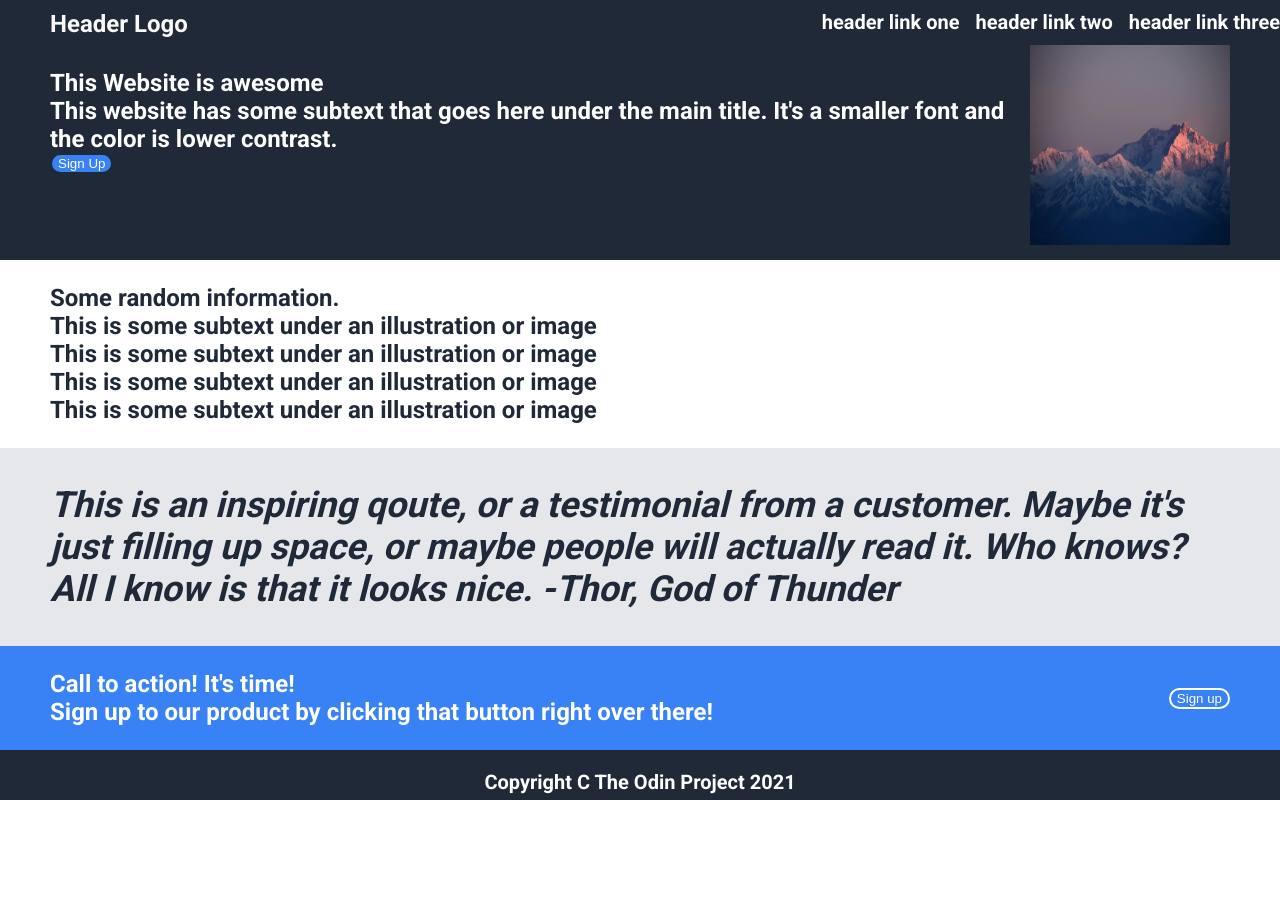
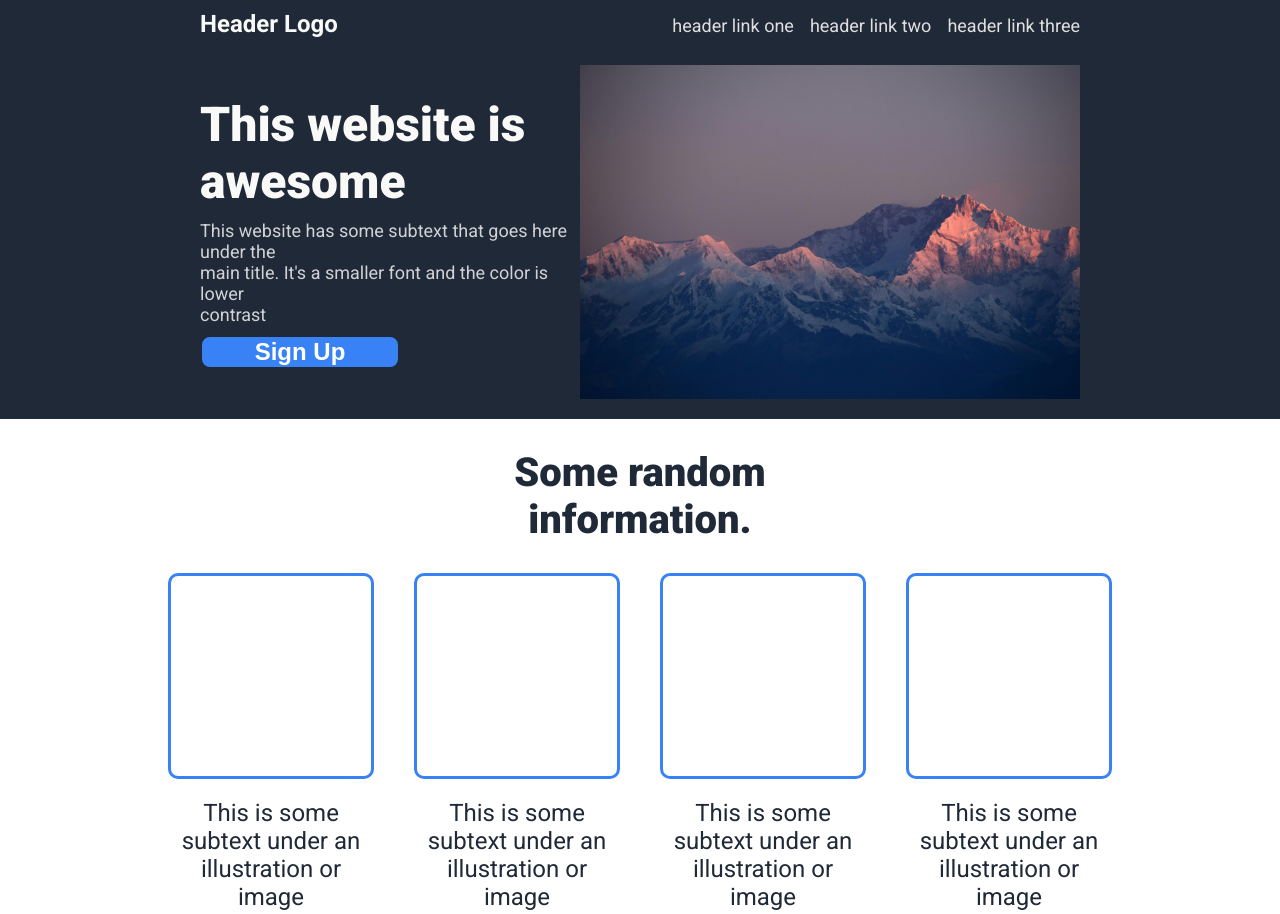
Before and after one commit to garfprimeau/Landing-Page, a plain HTML site: page pages/index.html in a window 1280 px wide. Shown: the top 914 px of the page. Before the commit the page ends 800 px from the top, so only its background shows below. Drawn offline with Linux system fonts and the light colour scheme.

Commit message:
Finish header, hero text and information portion of page, change font to roboto

```diff
--- a/pages/index.html
+++ b/pages/index.html
@@ -6,37 +6,47 @@
     <link rel="stylesheet" href="styles.css">
     <link rel="preconnect" href="https://fonts.googleapis.com">
     <link rel="preconnect" href="https://fonts.gstatic.com" crossorigin>
-    <link href="https://fonts.googleapis.com/css2?family=Roboto:wght@700&display=swap" rel="stylesheet">
+    <link href="https://fonts.googleapis.com/css2?family=Roboto:ital,wght@0,100;0,300;0,400;0,500;0,700;0,900;1,100;1,300;1,400;1,500;1,700;1,900&display=swap" rel="stylesheet">
+
 </head>
 
 <body>
 <div class="container">
     <div class="header">
         <div class="logo">Header Logo</div>
-
+        <div>
             <ul>
                 <li><a href="">header link one</a></li>
                 <li><a href="">header link two</a></li>
                 <li><a href="">header link three</a></li>
-    </ul> </div>
+            </ul>
+        </div>
+    </div>
     <div class="overview">
-        <div class="text">
-    <p>This Website is awesome<br>
-        This website has some subtext that goes here under the main title. It's a smaller font and the color is lower contrast.<br>
-        <button>Sign Up</button></div>
-        <div>
+        <div class="left">
+            <div class="hero">This website is<br> awesome</div>
+            <div class="overview-text">This website has some subtext that goes here under the<br> main title. It's a smaller font and the color is lower<br> contrast</div>
+            <button>Sign Up</button>
+        </div>
+        <div class="right">
         <img class="mountain" src="../pages/images/pexels-joyston-judah-933054.jpg" alt="a mountain"></div>
     </div>
-    <div class="cards">
-    <p>Some random information. <br>
-        This is some subtext under an illustration or image <br>
-        This is some subtext under an illustration or image <br>
-        This is some subtext under an illustration or image <br>
-        This is some subtext under an illustration or image </p>
+    <div class="information">
+        <div id="infoheader">Some random information.</div>
+        <div class="box-container">
+          <div class="card"> <div class="box"></div> This is some subtext under an illustration or image </div>
+          <div class="card"> <div class="box"></div> This is some subtext under an illustration or image </div>
+          <div class="card"> <div class="box"></div> This is some subtext under an illustration or image </div>
+          <div class="card"> <div class="box"></div> This is some subtext under an illustration or image </div>
         </div>
-
+    </div>
     <div class="qoute">
-    <P>This is an inspiring qoute, or a testimonial from a customer. Maybe it's just filling up space, or maybe people will actually read it. Who knows? All I know is that it looks nice. -Thor, God of Thunder</P>
+        <div><div>
+            This is an inspiring qoute, or a testimonial from a <br>
+            customer. Maybe it's just filling up space, or maybe <br>
+            people will actually read it. Who knows? All I know <br>
+            is that it looks nice.</div>
+        <div class="sig">-Thor, God of Thunder </div></div>
     </div>
     <div class="action">
         <p>Call to action! It's time! <br>
--- a/pages/styles.css
+++ b/pages/styles.css
@@ -3,11 +3,10 @@ html, body {
     padding: 0;
 }
 
+
 body {
     color: white;
     font-family: 'Roboto', sans-serif;
-    font-size: 24px;
-    font-weight: 900;
     display:flex;
     flex-direction: column;
     flex: 1;
@@ -24,6 +23,7 @@ button {
     background-color: #3882f6;
     color: white;
     display: flex;
+
 }
 
 ul {
@@ -31,33 +31,44 @@ ul {
     margin: 0;
     display:flex;
     gap: 16px;
-    font-size: 20px;
 }
 
 li {
     list-style-type: none;
+    font-size: 24px;
+    color:#E5E7EB;
+
 }
 
 a {
     text-decoration: none;
     color: white;
+    font-size: 18px;
+    filter: contrast(75%);
+}
+
+.logo {
+    font-size: 24px;
+    font-weight: 700;
+    color: #f9faf8;
 }
 
 .header {
     background-color: #1F2937;
-    font-size: 24px;
-    color: #f9faf8;
     display: flex;
     justify-content: space-between;
     padding-top: 10px;
     padding-bottom: 10px;
-    padding-left: 50px;
+    padding-left: 200px;
+    padding-right: 200px;
     height: 25px;
 }
 
 .mountain {
-    height:200px;
-    width: 200px;
+    width: 500px;
+    display: flex;
+    flex: 1;
+
 }
 
 
@@ -65,28 +76,107 @@ a {
     display: flex;
     flex: 1;
     background-color: #1F2937;
-    padding: 0 50px;
+    padding: 20px 200px;
+
+}
+
+.left {
+    display: flex;
+    flex:1;
+    flex-direction: column;
+    justify-content: center;
+    gap: 10px;
+}
+
+.right {
+    display:flex;
+    flex:1;
+
+
+}
+.overview-text {
+    font-size: 18px;
+    color: #E5E7EB;
+    filter: contrast(80%);
+}
+
+.hero {
+    font-size: 48px;
+    font-weight: 900;
+    color: #F9FAF8;
+    text-wrap: wrap;
 }
 
 .overview button {
+    font-size: 24px;
+    font-weight: 700;
     border: 2px solid #1F2937;
-    border-radius: 25px;
+    border-radius: 10px;
+    display: flex;
+    justify-content: center;
+    width: 200px;
+    height: auto;
+
 }
-.cards {
+.information {
     display: flex;
+    flex-direction: column;
+    align-items: center;
     background-color: white;
     color:#1F2937;
-    padding: 0 50px;
+    padding: 0 400px;
+    margin-bottom: 100px;
 }
 
+#infoheader {
+    font-weight: 900;
+    display: flex;
+    font-size: 40px;
+    text-align: center;
+    text-wrap: none;
+    padding: 30px;
+}
+
+.box-container {
+    display: flex;
+    flex:1;
+    flex-direction: row;
+    gap: 40px;
+}
+
+.card {
+    font-size: 24px;
+    text-align: center;
+}
+
+.box {
+    border: 3px solid #3882f6;
+    padding:100px;
+    border-radius: 10px;
+    display: flex;
+    flex-grow: 0;
+    margin-bottom: 20px;
+}
 .qoute {
     display: flex;
+    justify-content: center;
+    align-items: center;
+    flex-direction: column;
     background-color: #E5E7EB;
     font-size: 36px;
     font-style: italic;
     font-weight: 300;
     color: #1F2937;
-    padding: 0 50px;
+    padding: 100px 200px;
+}
+
+.sig {
+    display: flex;
+    flex:1;
+    justify-content: flex-end;
+    font-weight: 500;
+    font-size: 30px;
+    margin-top: -10px;
 }
 
 .action {
@@ -94,7 +184,7 @@ a {
     justify-content: space-between;
     align-items: center;
     background-color: #3882f6;
-    padding: 0 50px;
+    padding: 0 200px;
 }
 
 .action button {
@@ -110,6 +200,6 @@ a {
     background-color: #1F2937;
     justify-content: center;
     font-size: 20px;
-    height: 50px;
+    height: 100px;
 
 }
```
Lines whose indentation alone changed are shown as unchanged.
